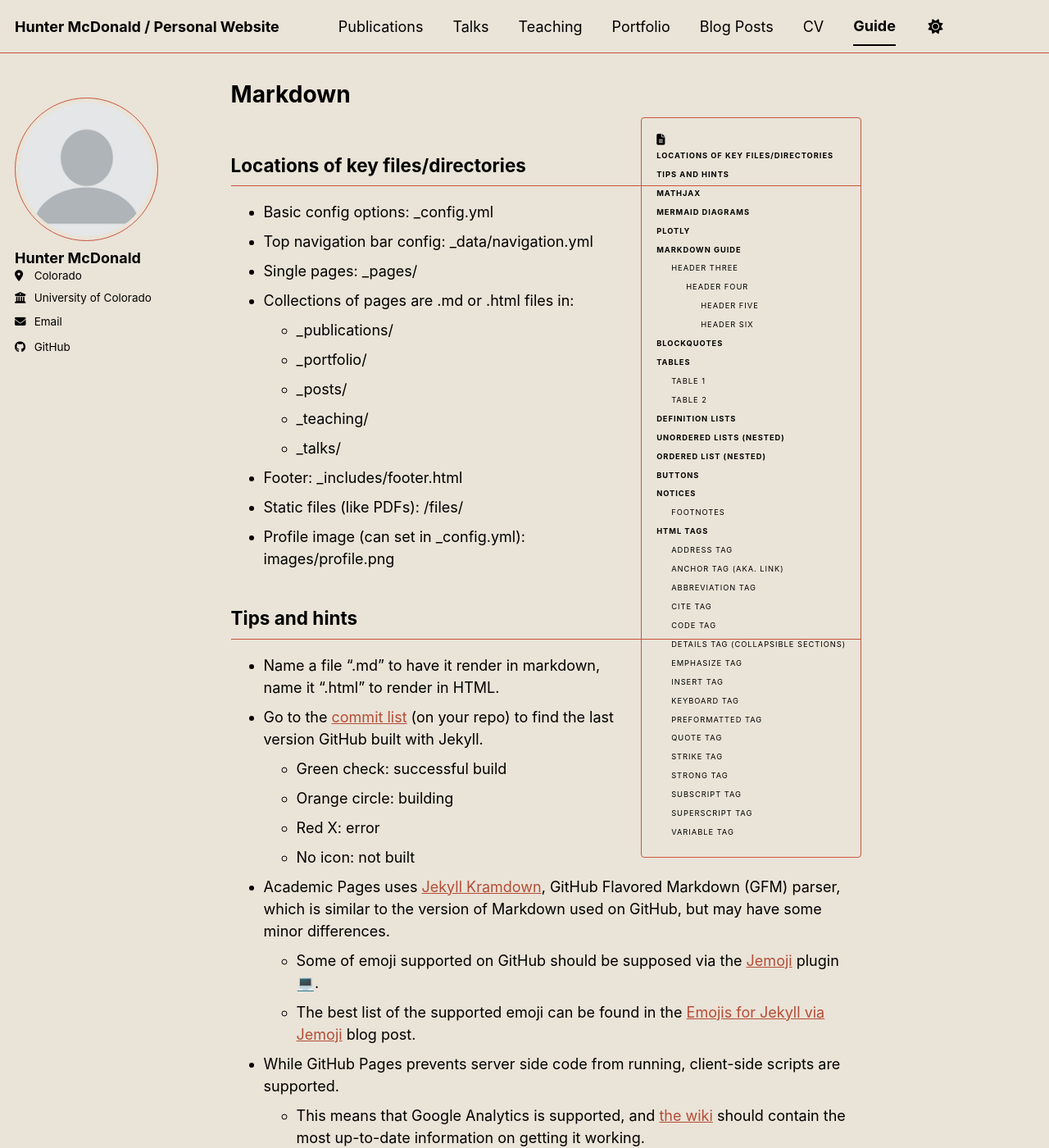
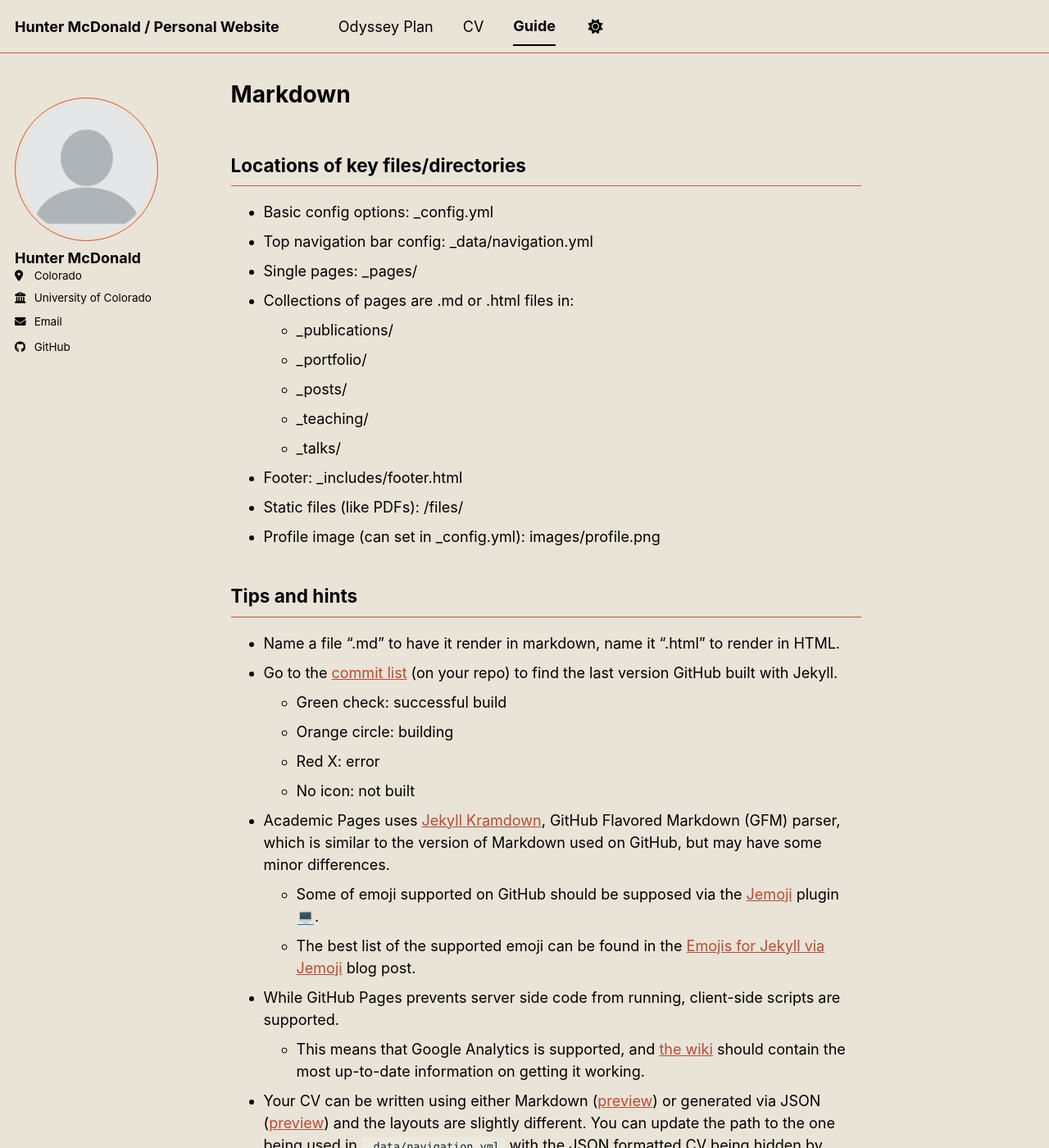
Before and after one commit to HunterTMcD/HunterTMcD.github.io, a Jekyll site: the page built from _pages/markdown.md, in a window 1280 px wide and 1400 px high. Shown: the whole window at 82% size. Built offline with Jekyll 4.4.1, drawn with Linux system fonts in a browser that asks for light colours; emoji names are drawn with the system emoji font; a script bundle is joined from its source files by our own code; library files that are not in the unit come from our copies.

Commit message:
add odyssey plan page

```diff
--- a/_data/navigation.yml
+++ b/_data/navigation.yml
@@ -8,20 +8,8 @@
 #      Markdown formatted page while the second is generated using JSON.
 
 main:
-  - title: "Publications"
-    url: /publications/
-
-  - title: "Talks"
-    url: /talks/
-
-  - title: "Teaching"
-    url: /teaching/
-
-  - title: "Portfolio"
-    url: /portfolio/
-
-  - title: "Blog Posts"
-    url: /year-archive/
+  - title: "Odyssey Plan"
+    url: /odyssey_plan/
 
   - title: "CV"
     url: /cv/
--- a/_pages/markdown.md
+++ b/_pages/markdown.md
@@ -7,7 +7,6 @@
   - /markdown.html
 ---
 
-{% include toc %}
 
 ## Locations of key files/directories
 
--- /dev/null
+++ b/_pages/odyssey_plan.html
@@ -0,0 +1,315 @@
+---
+permalink: /odyssey_plan/
+author_profile: false   # optional, if you want your profile sidebar
+---
+
+
+<!DOCTYPE html>
+<html>
+<head>
+<meta charset="UTF-8">
+<title>Ten Year Odyssey Plan</title>
+
+<style>
+body {
+    font-family: 'Segoe UI', sans-serif;
+    /* background: linear-gradient(to right, #eef2f7, #f8fbff); */
+    background: transparent;
+    margin: 0;
+    padding: 30px;
+}
+
+/* HEADER */
+
+.header-section {
+    text-align: center;
+    margin-bottom: 40px;
+}
+
+.upload-circle {
+    width: 150px;
+    height: 150px;
+    border-radius: 50%;
+    background: #e5e7eb;
+    margin: 0 auto;
+    position: relative;
+    overflow: hidden;
+    cursor: pointer;
+    border: 4px solid #c8553d;
+}
+
+.upload-circle img {
+    width: 100%;
+    height: 100%;
+    object-fit: cover;
+}
+
+.upload-circle input {
+    position: absolute;
+    width: 100%;
+    height: 100%;
+    opacity: 0;
+    cursor: pointer;
+}
+
+.odyssey-label {
+    margin-top: 15px;
+    font-weight: bold;
+    font-size: 18px;
+    color: #374151;
+}
+
+h1 {
+    text-align: center;
+    margin: 40px 0 60px 0;
+    color: #1f2937;
+}
+
+/* TIMELINE */
+
+/* .timeline {
+    max-width: 1100px;
+    margin: auto;
+} */
+
+.timeline {
+    max-width: 1000px;
+    margin: auto;
+    position: relative;
+}
+
+.timeline::before {
+    content: "";
+    position: absolute;
+    left: 50%;
+    width: 6px;
+    height: 100%;
+    background: #c8553d;
+    transform: translateX(-50%);
+    border-radius: 10px;
+    opacity: 0.25;
+}
+
+
+.year-wrapper {
+    display: flex;
+    align-items: center;
+    margin: 60px 0;
+}
+
+.year-wrapper.left { flex-direction: row; }
+.year-wrapper.right { flex-direction: row-reverse; }
+
+
+/* #E7D6C9 */
+
+.year-card {
+    width: 48%;
+    background: #eee8de;
+    padding: 25px;
+    border-radius: 14px;
+    box-shadow: 0 8px 18px rgba(0,0,0,0.08);
+    transition: transform 0.3s ease;
+    border-top: 8px solid #c8553d;
+}
+
+.year-card:hover {
+    transform: translateY(-5px);
+}
+
+.year-title {
+    font-size: 20px;
+    font-weight: bold;
+    margin-bottom: 15px;
+}
+
+textarea, input[type=text] {
+    width: 100%;
+    padding: 8px;
+    margin: 8px 0 16px 0;
+    border-radius: 6px;
+    border: 1px solid #d1d5db;
+    font-size: 14px;
+}
+
+textarea {
+    min-height: 70px;
+    resize: vertical;
+}
+
+
+/* FINAL SECTION */
+
+.final-section {
+    max-width: 1100px;
+    margin: 100px auto;
+    padding: 40px;
+    background: #eee8de;
+    color: black;
+    border-radius: 16px;
+    box-shadow: 0 8px 18px rgba(0,0,0,0.2);
+}
+
+.final-section h2 {
+    text-align: center;
+    margin-bottom: 20px;
+}
+
+.final-section textarea {
+    background: rgba(255,255,255,0.95);
+    color: black;
+}
+
+.gauge-grid {
+    display: flex;
+    flex-wrap: wrap;
+    justify-content: space-around;
+    margin-top: 40px;
+}
+
+.gauge-container {
+    text-align: center;
+    margin: 20px;
+}
+
+.gauge-label {
+    margin-top: 10px;
+    font-weight: bold;
+}
+
+</style>
+</head>
+
+<body>
+
+<div class="header-section">
+    <div class="upload-circle">
+        <input type="file" accept="image/*" onchange="previewImage(event)">
+        <img id="preview" src="">
+    </div>
+    <div class="odyssey-label">Odyssey Symbol</div>
+</div>
+
+<h1>Ten Year Odyssey Plan</h1>
+
+<div class="timeline">
+
+<script>
+for (let i = 1; i <= 10; i++) {
+    const side = i % 2 === 0 ? "right" : "left";
+    /* const colorClass = "color-" + i; */
+
+    document.write(`
+        <div class="year-wrapper ${side}">
+            <div class="year-card">
+                <div class="year-title">Year ${i}</div>
+
+                <label>Professional Life:</label>
+                <textarea></textarea>
+
+                <label>Personal Life:</label>
+                <textarea></textarea>
+
+                <label>Areas of Priority:</label>
+                <textarea></textarea>
+
+                <label>Year ${i} Goal:</label>
+                <input type="text">
+            </div>
+        </div>
+    `);
+}
+</script>
+
+</div>
+
+<div class="final-section">
+    <h2>Year 10 Reflection & Strategic Alignment</h2>
+
+    <label>Main 10-Year Goal:</label>
+    <textarea></textarea>
+
+    <div class="gauge-grid">
+
+        <div class="gauge-container">
+            <canvas id="gauge1" width="180" height="120"></canvas>
+            <div class="gauge-label">Resource Level</div>
+            <input type="range" min="0" max="100" value="60" oninput="animateGauge('gauge1', this.value)">
+        </div>
+
+        <div class="gauge-container">
+            <canvas id="gauge2" width="180" height="120"></canvas>
+            <div class="gauge-label">Confidence Level</div>
+            <input type="range" min="0" max="100" value="70" oninput="animateGauge('gauge2', this.value)">
+        </div>
+
+        <div class="gauge-container">
+            <canvas id="gauge3" width="180" height="120"></canvas>
+            <div class="gauge-label">Plan Satisfaction</div>
+            <input type="range" min="0" max="100" value="65" oninput="animateGauge('gauge3', this.value)">
+        </div>
+
+        <div class="gauge-container">
+            <canvas id="gauge4" width="180" height="120"></canvas>
+            <div class="gauge-label">Plan Coherence</div>
+            <input type="range" min="0" max="100" value="75" oninput="animateGauge('gauge4', this.value)">
+        </div>
+
+    </div>
+</div>
+
+<script>
+function previewImage(event) {
+    const reader = new FileReader();
+    reader.onload = function(){
+        document.getElementById('preview').src = reader.result;
+    };
+    reader.readAsDataURL(event.target.files[0]);
+}
+
+function drawGauge(canvasId, value) {
+    const canvas = document.getElementById(canvasId);
+    const ctx = canvas.getContext("2d");
+    const centerX = canvas.width / 2;
+    const centerY = canvas.height;
+    const radius = 70;
+
+    ctx.clearRect(0, 0, canvas.width, canvas.height);
+
+    ctx.beginPath();
+    ctx.arc(centerX, centerY, radius, Math.PI, 0);
+    ctx.lineWidth = 15;
+    ctx.strokeStyle = "#e5e7eb";
+    ctx.stroke();
+
+    const endAngle = Math.PI + (value / 100) * Math.PI;
+    const gradient = ctx.createLinearGradient(0, 0, canvas.width, 0);
+    gradient.addColorStop(0, "#22c55e");
+    gradient.addColorStop(0.5, "#f59e0b");
+    gradient.addColorStop(1, "#ef4444");
+
+    ctx.beginPath();
+    ctx.arc(centerX, centerY, radius, Math.PI, endAngle);
+    ctx.strokeStyle = gradient;
+    ctx.lineWidth = 15;
+    ctx.stroke();
+
+    ctx.font = "20px Arial";
+    ctx.fillStyle = "#111111";
+    ctx.textAlign = "center";
+
+    ctx.fillText(value + "%", centerX, centerY - 20);
+}
+
+function animateGauge(id, value) {
+    drawGauge(id, value);
+}
+
+animateGauge("gauge1", 60);
+animateGauge("gauge2", 70);
+animateGauge("gauge3", 65);
+animateGauge("gauge4", 75);
+</script>
+
+</body>
+</html>
```
Also changed, not shown: assets/css/main.scss (line endings or trailing spaces).
